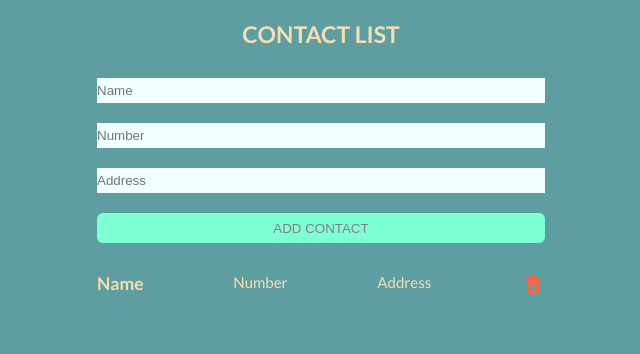
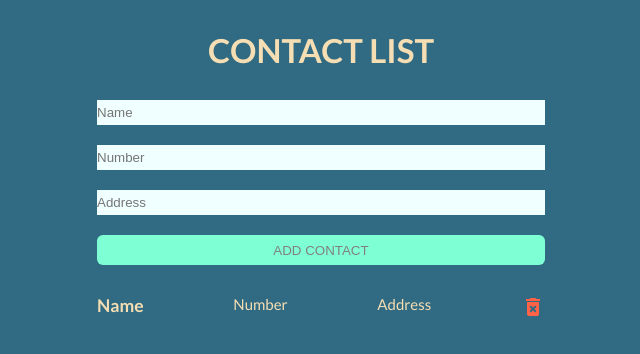
Before and after one commit to YennyOllarves/contact-list-vanillaJS, a plain HTML site: page index.html in a window 1280 px wide. Shown: the whole page, without its empty margins (319-959 px from the left). Drawn offline with Linux system fonts and the light colour scheme.

Commit message:
change backgroud

```diff
--- a/style.css
+++ b/style.css
@@ -12,19 +12,20 @@ html {
 }
 
 body {
-  background-color: cadetblue;
+  background-color: #316b83;
   color: wheat;
 }
 .container {
   height: 100vh;
   width: 70vw;
-  margin: 2rem auto;
+  margin: 3rem auto;
+  /* background-color: #8ca1a5; */
 }
 .container h2 {
   text-transform: uppercase;
   text-align: center;
   margin-bottom: 2rem;
-  font-size: 2.3rem;
+  font-size: 3.3rem;
 }
 .data-form {
   display: block;
@@ -40,6 +41,7 @@ body {
   outline: none;
   border: none;
   color: black;
+  /* font-size: 1.5rem; */
 }
 .data-form input:active {
   border-bottom: 1px solid burlywood;
```
